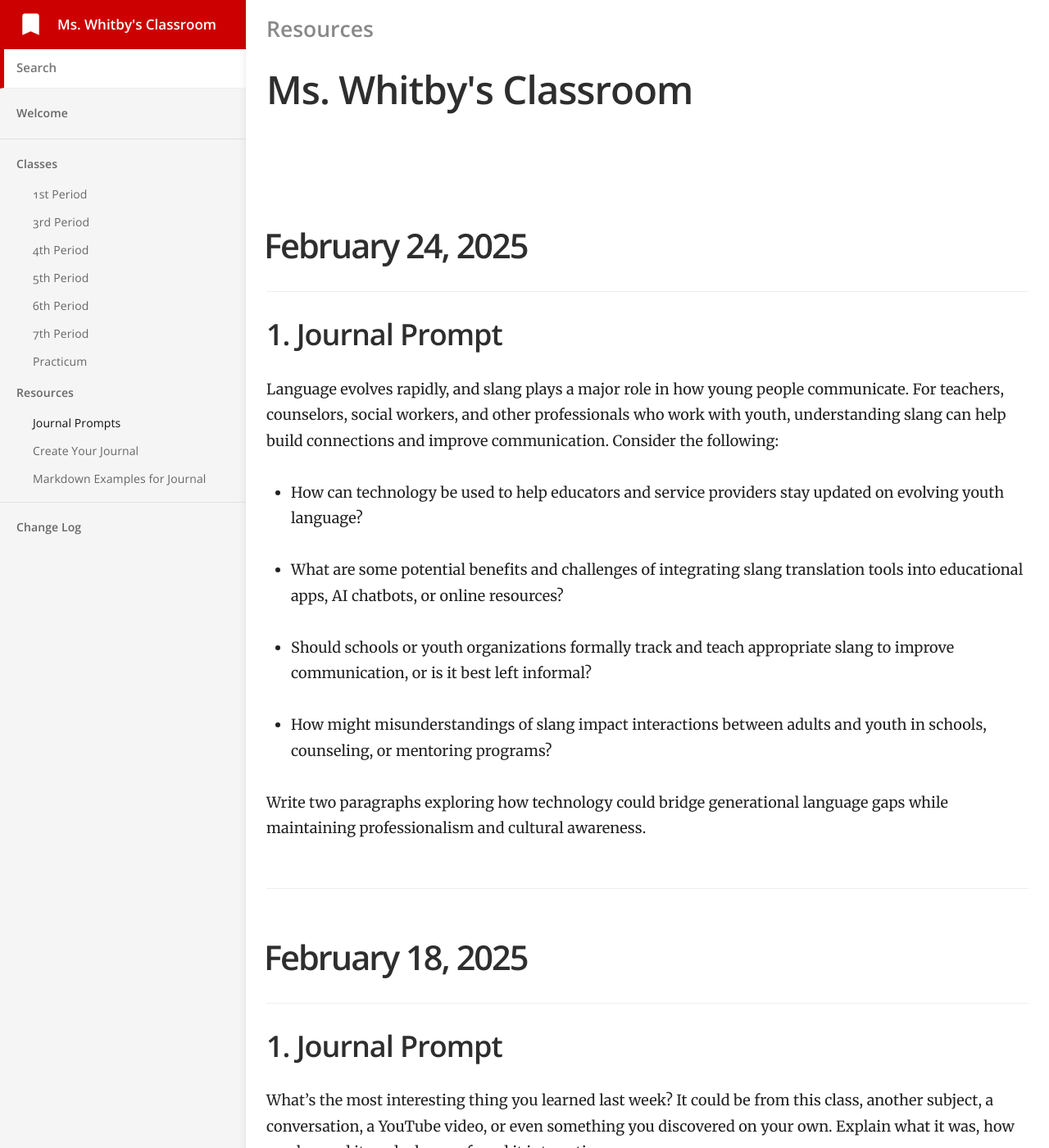
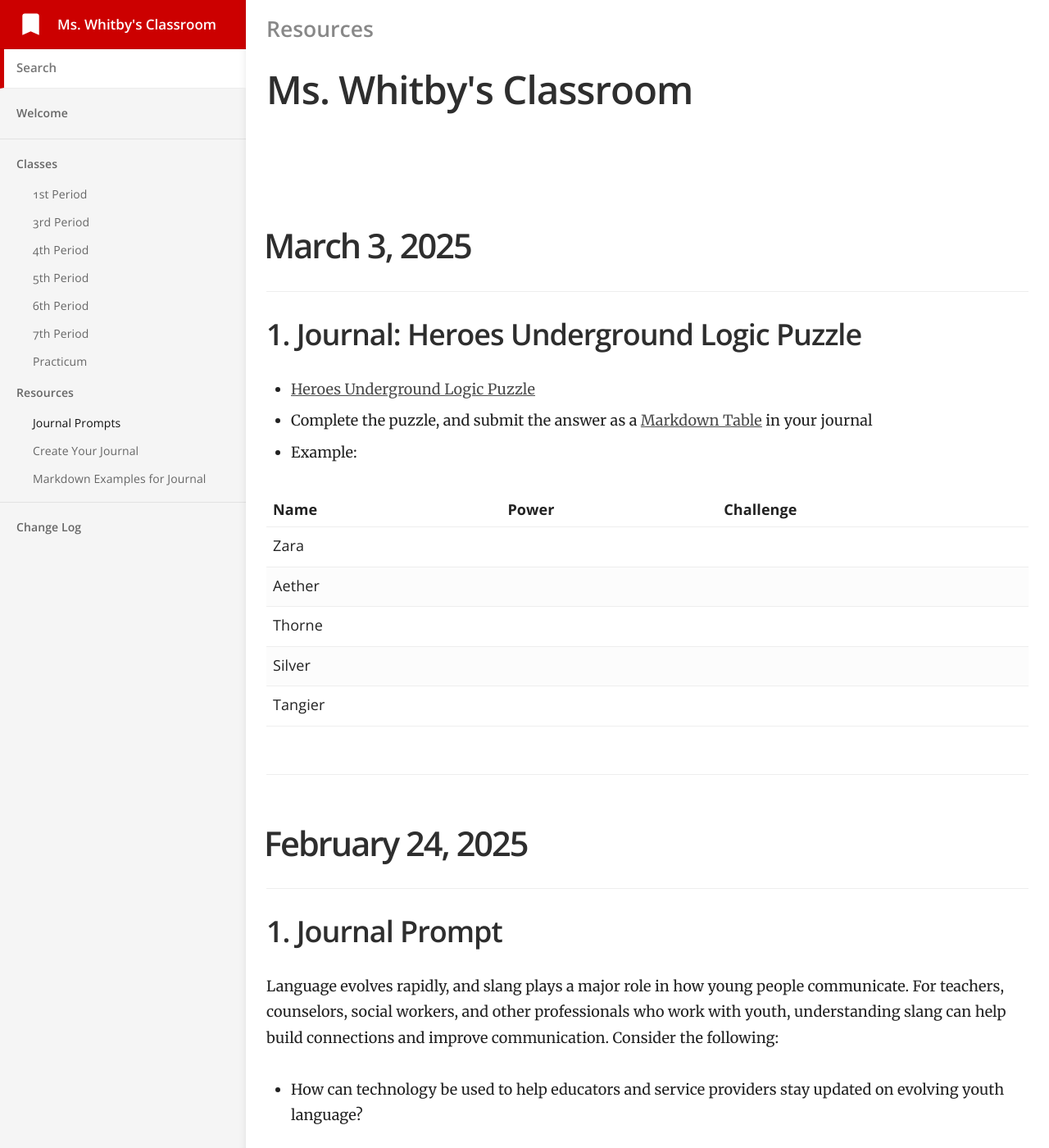
Before and after one commit to mswhitby/classroom, a Jekyll site: the page built from _docs/resources/journal.md, in a window 1280 px wide and 1400 px high. Shown: the whole window at 82% size. Built offline with Jekyll 4.4.1, drawn with Linux system fonts in a browser that asks for light colours.

Commit message:
Update journal.md

```diff
--- a/_docs/resources/journal.md
+++ b/_docs/resources/journal.md
@@ -3,6 +3,24 @@ title: Journal Prompts
 category: Resources
 order: 1
 ---
+
+# March 3, 2025
+
+## 1. Journal: Heroes Underground Logic Puzzle
+
+- [Heroes Underground Logic Puzzle](https://daydreampuzzles.com/logic-puzzles/heroes-underground/)
+- Complete the puzzle, and submit the answer as a [Markdown Table](https://www.markdownguide.org/extended-syntax/#tables) in your journal
+- Example:
+
+| Name    | Power | Challenge |
+| :------ | :---- | :-------- |
+| Zara    |       |           |
+| Aether  |       |           |
+| Thorne  |       |           |
+| Silver  |       |           |
+| Tangier |       |           |
+
+----
 
 # February 24, 2025
 
```
